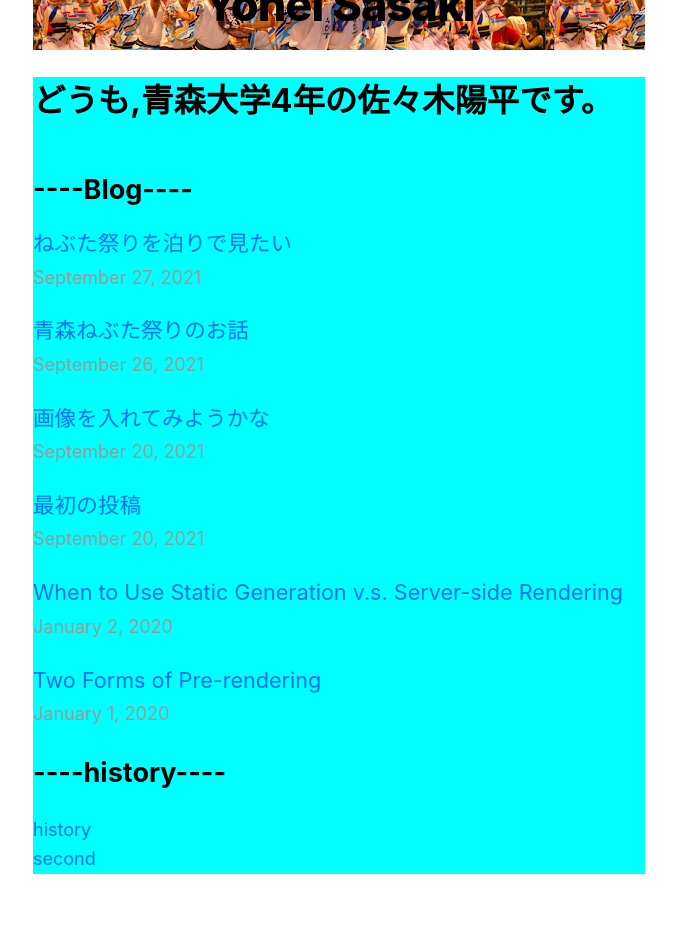
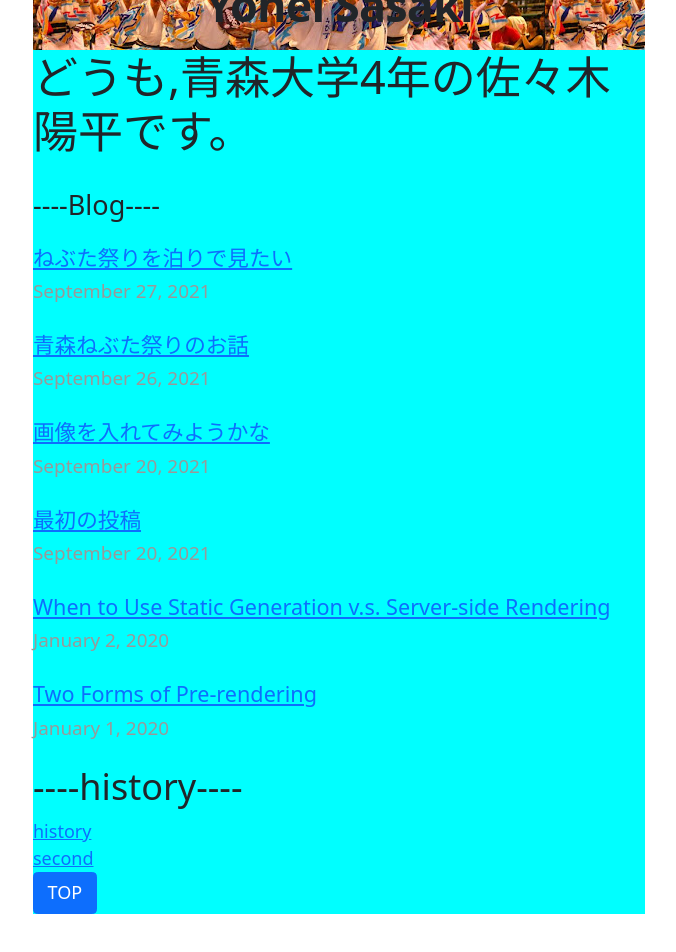
Before and after one commit to yohei0420/nextsample, a Next.js app: page / in a window 1280 px wide. Shown: the part 248-1200 px from the top of the page, without its empty margins (301-977 px from the left). Built offline with nearby package versions, Linux system fonts and the light colour scheme.

Commit message:
ボタン追加

```diff
--- a/components/layout.js
+++ b/components/layout.js
@@ -3,11 +3,16 @@ import styles from './layout.module.css'
 import utilStyles from '../styles/utils.module.css'
 import Link from 'next/link'
 
+
+
 const name = 'Yohei Sasaki'
 export const siteTitle = '陽平のサイト'
 
+
+
 export default function Layout({ children, home }) {
   return (
+
     <div className={styles.container}>
       <Head>
         <link rel="icon" href="/favicon.ico" />
@@ -62,5 +67,6 @@ export default function Layout({ children, home }) {
         </div>
       )}
     </div>
+
   )
 }
--- a/pages/_app.js
+++ b/pages/_app.js
@@ -1,4 +1,5 @@
 import '../styles/globals.css'
+import 'bootstrap/dist/css/bootstrap.min.css'
 
 export default function App({ Component, pageProps }) {
   return <Component {...pageProps} />
--- a/pages/index.js
+++ b/pages/index.js
@@ -4,17 +4,20 @@ import utilStyles from '../styles/utils.module.css'
 import { getSortedPostsData } from '../lib/posts'
 import Link from 'next/link'
 import Date from '../components/date'
+import Button from "react-bootstrap/Button";
+import { Link as Scroll } from 'react-scroll';
 
-
-export default function Home({ allPostsData }) {
+export default  function Home({ allPostsData }) {
   return (
     <Layout home>
       <Head>
         <title>{siteTitle}</title>
       </Head>
       <main className={utilStyles.main}>
+      <section id="concept">
       <section className={utilStyles.headingMd}>
           <h1>どうも,青森大学4年の佐々木陽平です。</h1>
+       </section>
        </section>
       <section className={`${utilStyles.headingMd} ${utilStyles.padding1px}`}>
         <h2 className={utilStyles.headingLg}>----Blog----</h2>
@@ -38,11 +41,18 @@ export default function Home({ allPostsData }) {
       <Link href="/history/history">history</Link>
       <br/>
       <Link href="/history/second">second</Link>
+      <nav>
+        <Scroll to="concept"><Button>TOP</Button></Scroll>
+      </nav>
 
       </main>
     </Layout>
+
   )
+
 }
+
+
 
 export async function getStaticProps() {
   const allPostsData = getSortedPostsData()
```
Also changed, not shown: package.json (+9 -2 lines), 1 other file (tests, documents, lock files or other folders).
